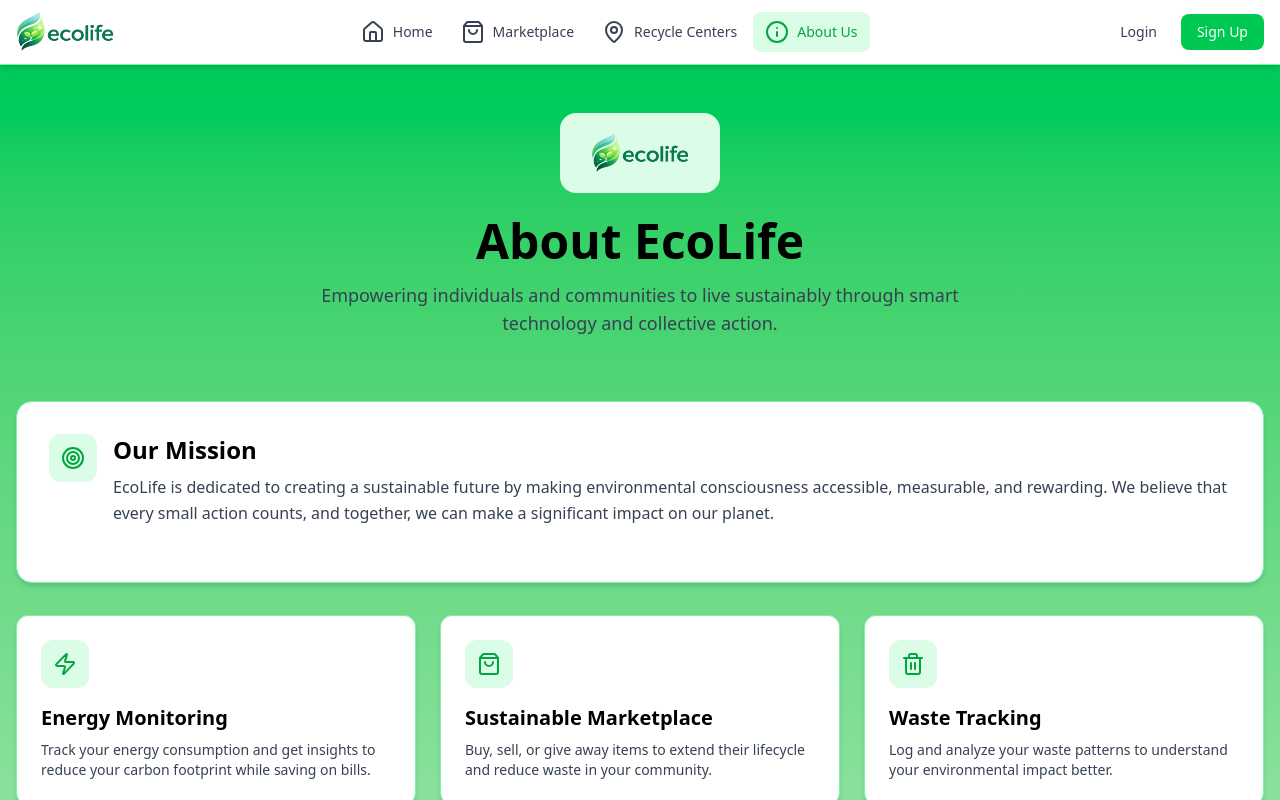
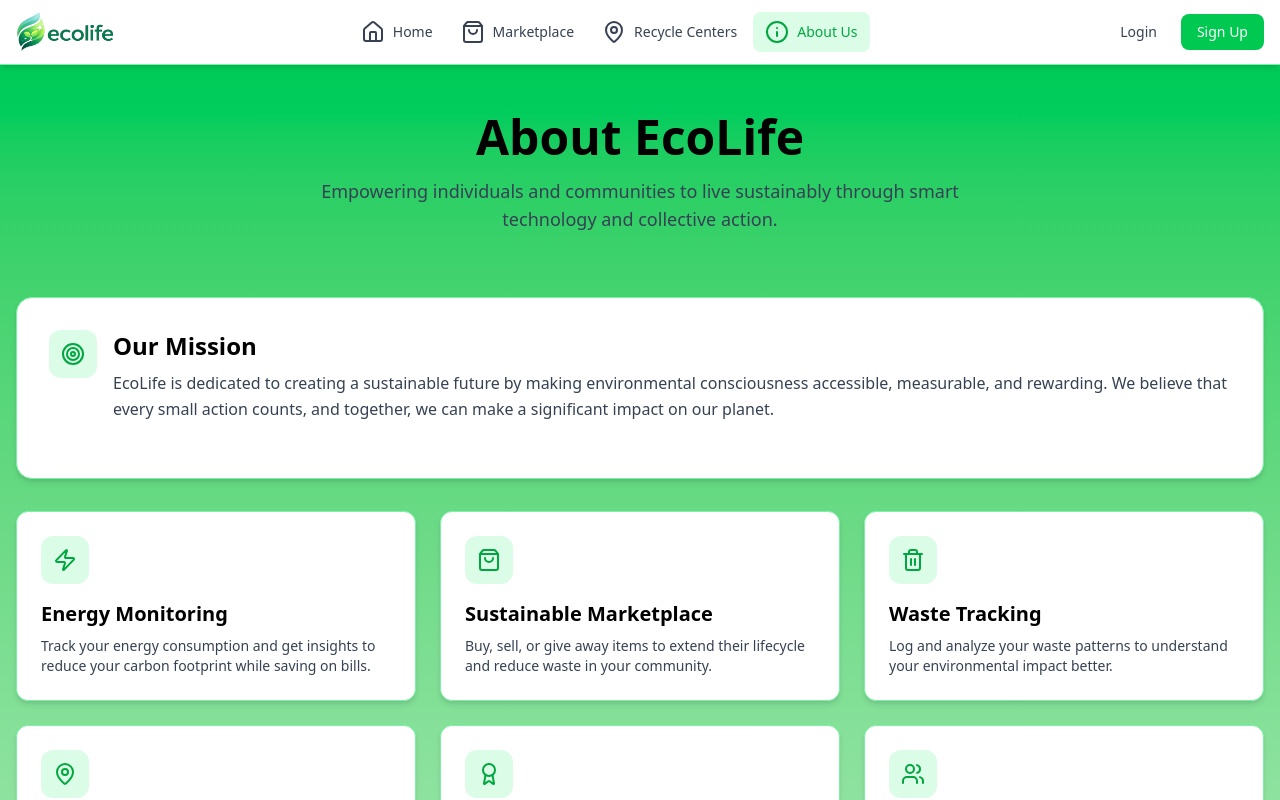
Before and after one commit to Vihanga-02/EcoLife, a React (Vite) app in the folder client/: page /about in a window 1280 px wide. Shown: the top 800 px of the page. Built offline with nearby package versions, Linux system fonts and the light colour scheme; no server answers.

Commit message:
style(about): remove unnecessary logo from About Us page

```diff
--- a/client/src/pages/user/AboutUsPage.jsx
+++ b/client/src/pages/user/AboutUsPage.jsx
@@ -13,14 +13,6 @@ export default function AboutUsPage() {
       <div className="max-w-7xl mx-auto px-4 py-12 flex-1">
         {/* Hero Section */}
         <div className="text-center mb-16">
-          <div className="inline-flex items-center justify-center w-40 h-20 bg-green-100 rounded-2xl mb-6">
-
-             <img
-                src="/ecolife-logo.png"
-                alt="EcoLife"
-                className="h-10 object-contain"
-              />
-          </div>
           <h1 className="text-4xl md:text-5xl font-bold text-black mb-4">About EcoLife</h1>
           <p className="text-gray-700 text-lg max-w-2xl mx-auto">
             Empowering individuals and communities to live sustainably through smart technology and collective action.
```
